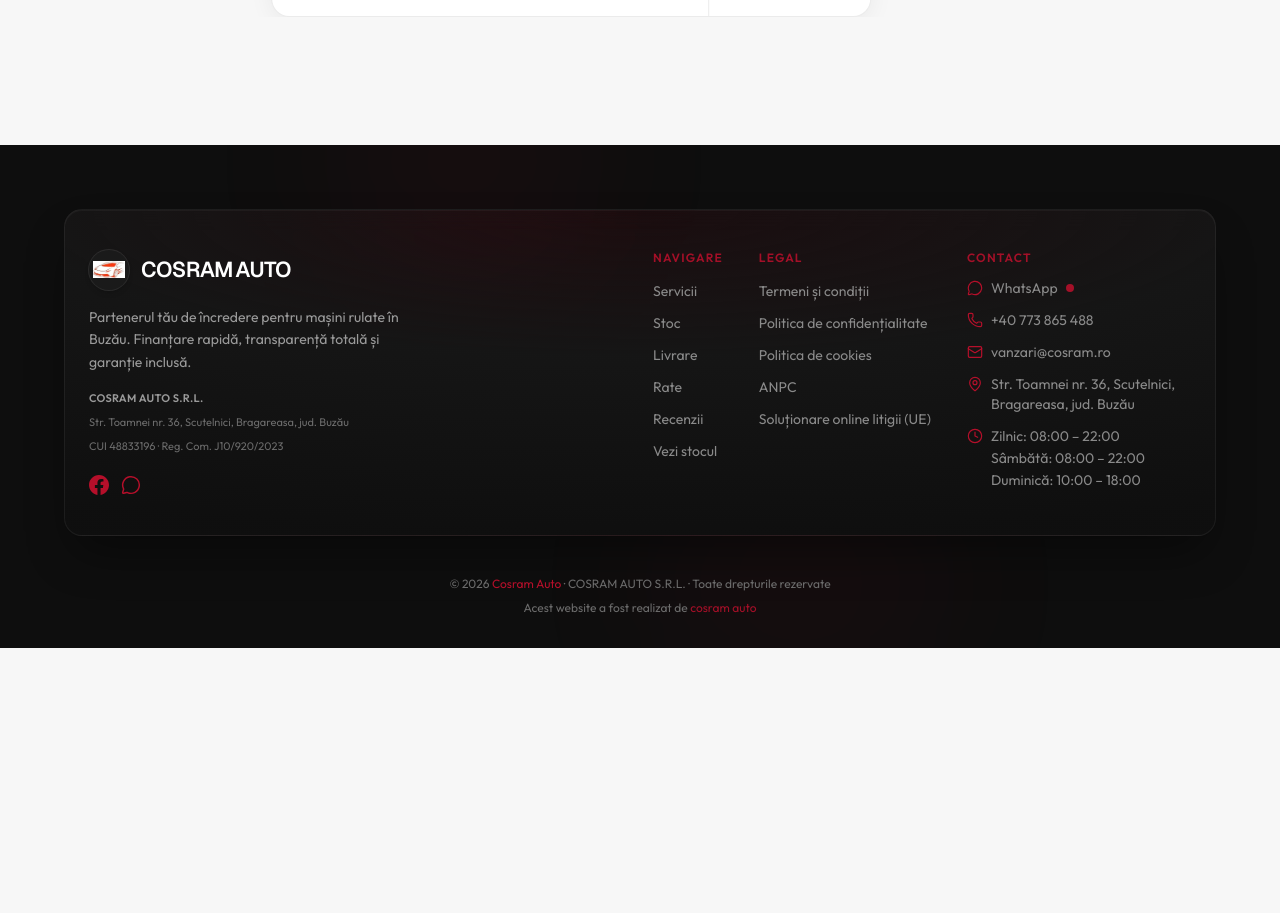
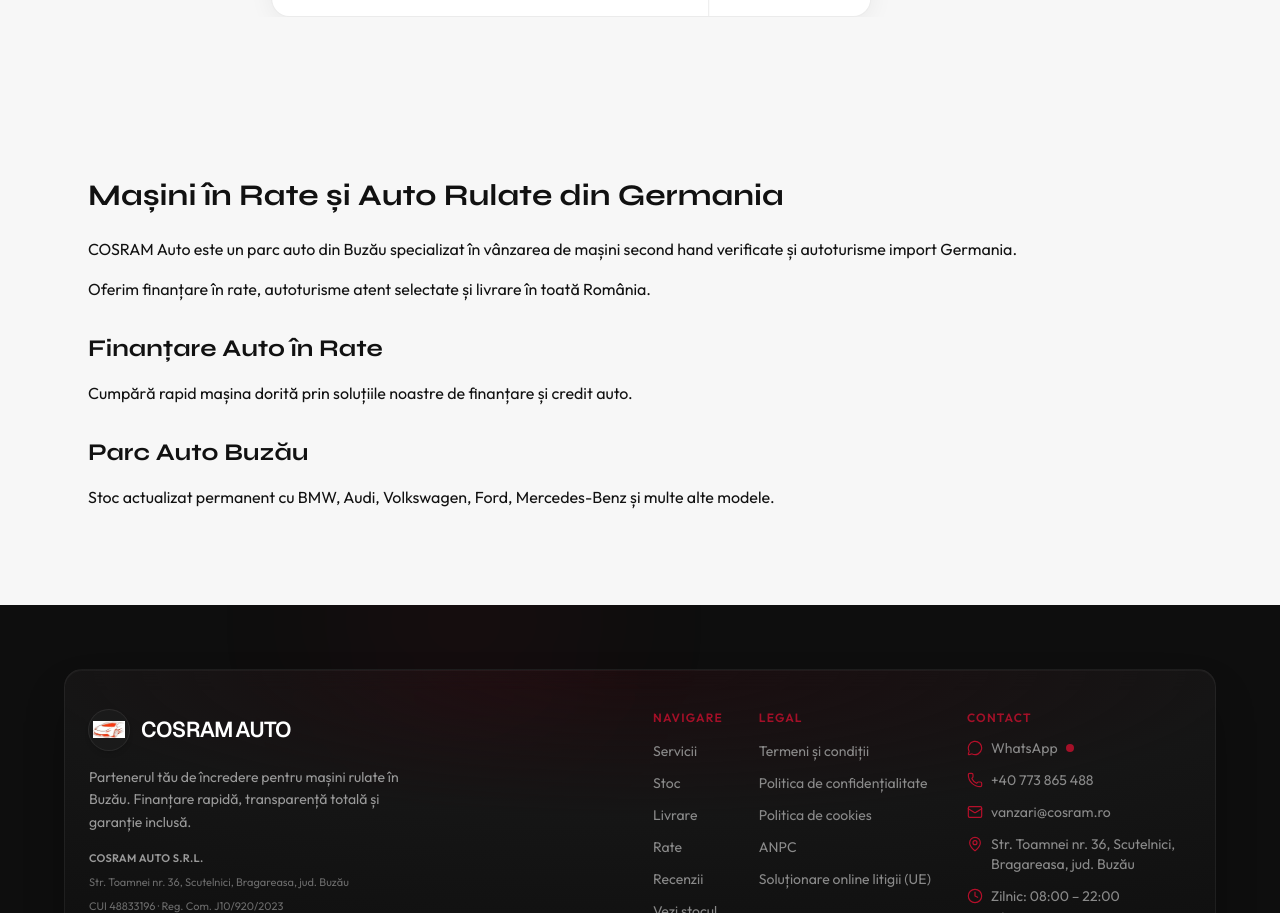
Before and after one commit to backstagelevelone-crypto/cosram-auto, a Next.js app in the folder cosram-auto-main/: page / in a window 1280 px wide. Shown: the part 7077-7990 px from the top of the page. Before the commit the page ends 7725 px from the top, so only its background shows below. Built offline with nearby package versions, Linux system fonts and the light colour scheme; no server answers.

Commit message:
Update page.tsx

```diff
--- a/cosram-auto-main/src/app/page.tsx
+++ b/cosram-auto-main/src/app/page.tsx
@@ -5,6 +5,7 @@ import Parteneri from "@/components/sections/Parteneri";
 import StocSection from "@/components/sections/StocSection";
 import Footer from "@/components/sections/Footer";
 import WhatsAppFab from "@/components/WhatsAppFab";
+import SeoContent from "@/components/SeoContent";
 import FacebookScrollPrompt from "@/components/FacebookScrollPrompt";
 
 const Servicii = dynamic(() => import("@/components/sections/Servicii"));
@@ -26,6 +27,7 @@ export default function Home() {
         <Livrare />
         <RateCalculator />
         <Recenzii />
+        <SeoContent />
       </main>
       <Footer />
       <FacebookScrollPrompt />
```
